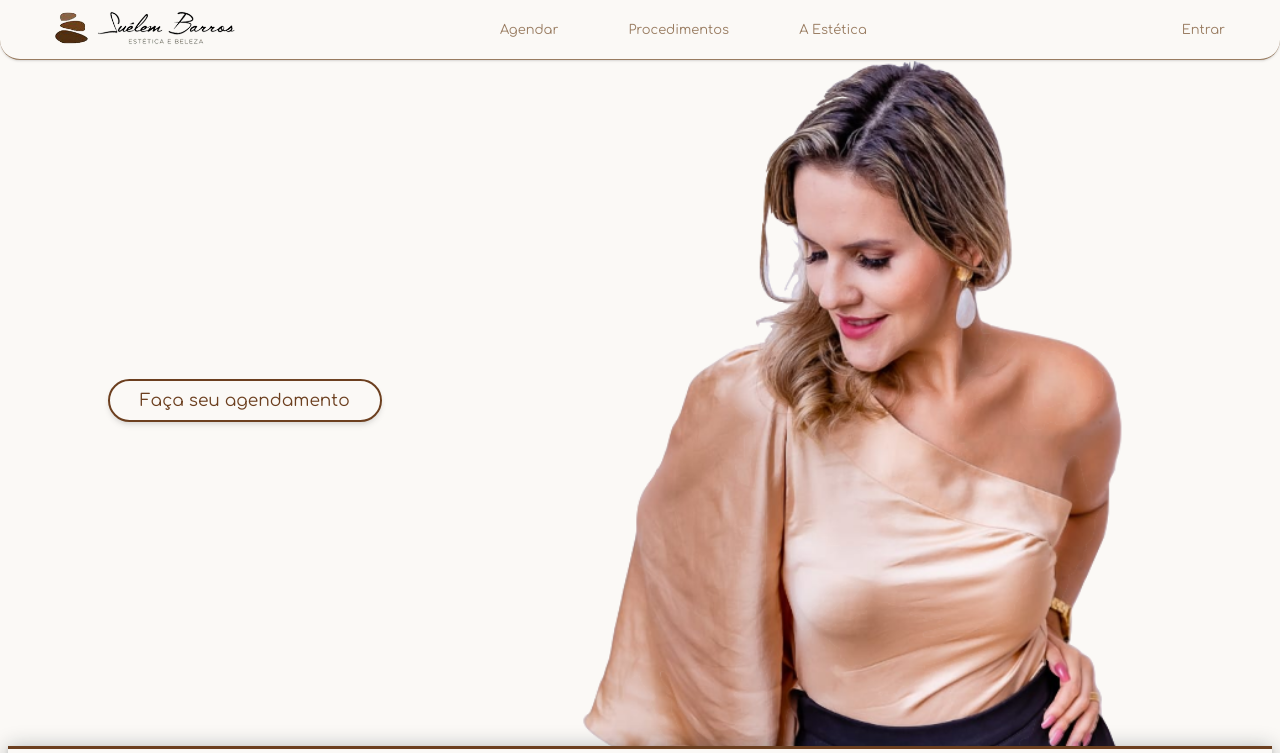
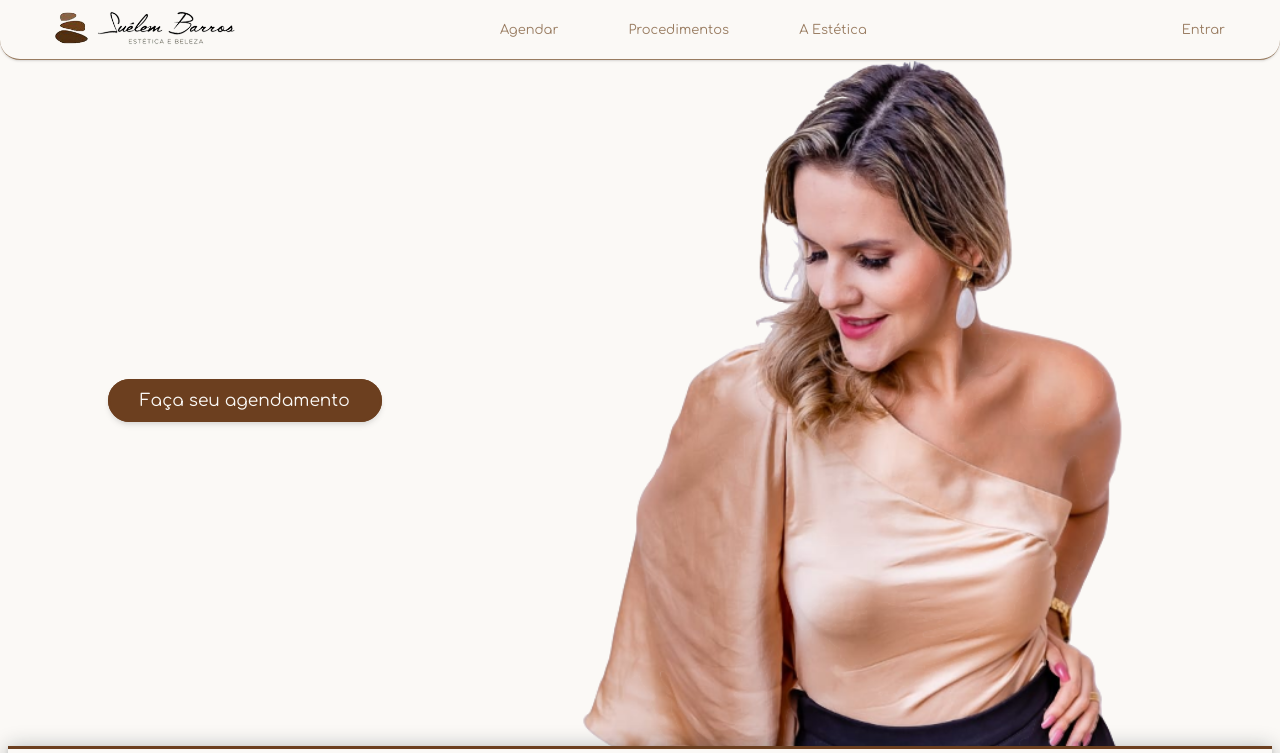
Before and after one commit to Gab053/Estetica-Suelem-Barros, a Flask app: page / in a window 1280 px wide. Shown: the top 753 px of the page. Run offline with Flask 3, Linux system fonts and the light colour scheme.

Commit message:
Atualizar o home.css

```diff
--- a/static/css/home.css
+++ b/static/css/home.css
@@ -159,8 +159,8 @@ header i{
     font-size: 17px;
     padding: 10px 30px;
     border: solid 2px #6C3F1F;
-    color: #6C3F1F;
-    background-color: #FBF9F6;
+    color: #FBF9F6;
+    background-color:#6C3F1F ;
     border-radius: 30px;
     text-decoration: none;
         margin: 0 0 0 100px;
@@ -169,8 +169,8 @@ header i{
 
 }
 .banner a:hover{
-    background-color: #6C3F1F;
-    color: #FBF9F6;
+    background-color: #FBF9F6;
+    color: #6C3F1F;
 
     transition: 100ms linear;
 
```
